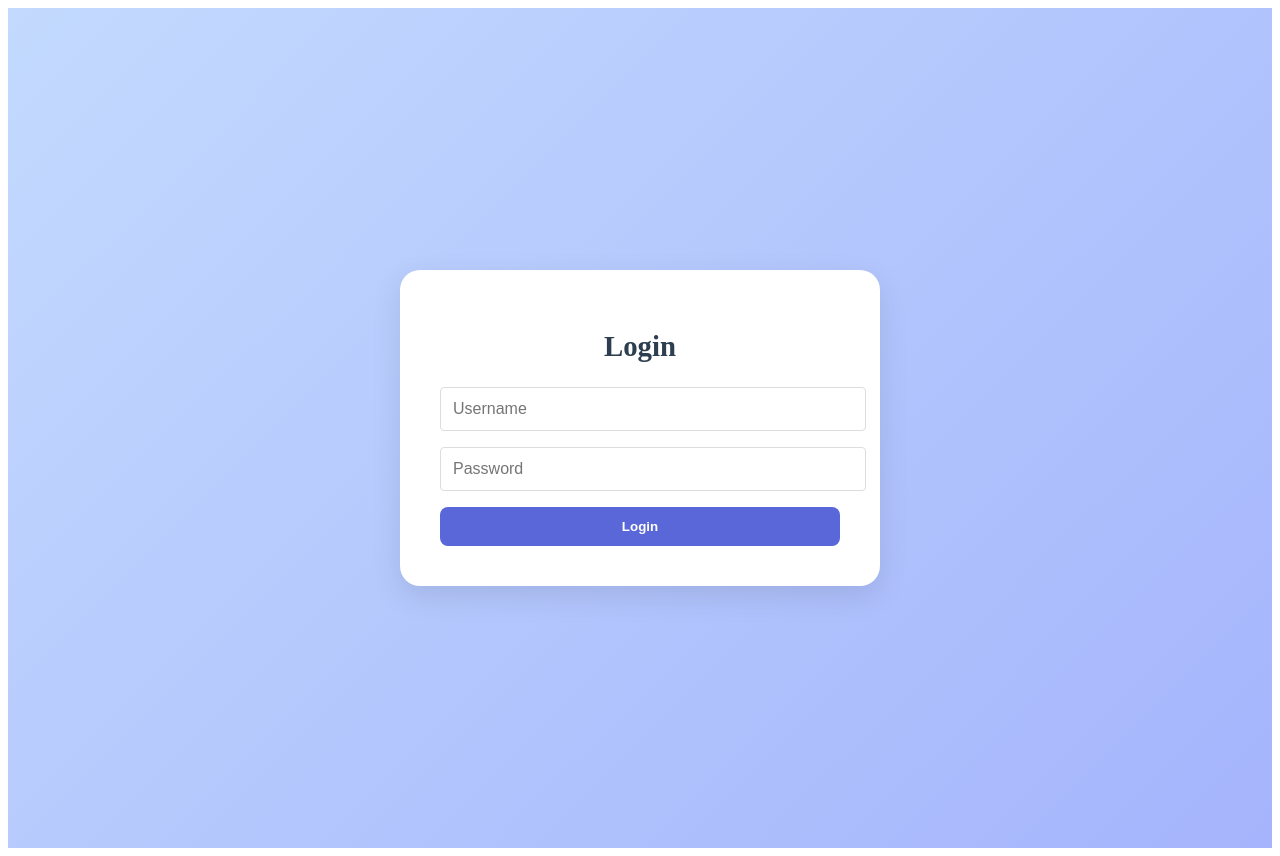
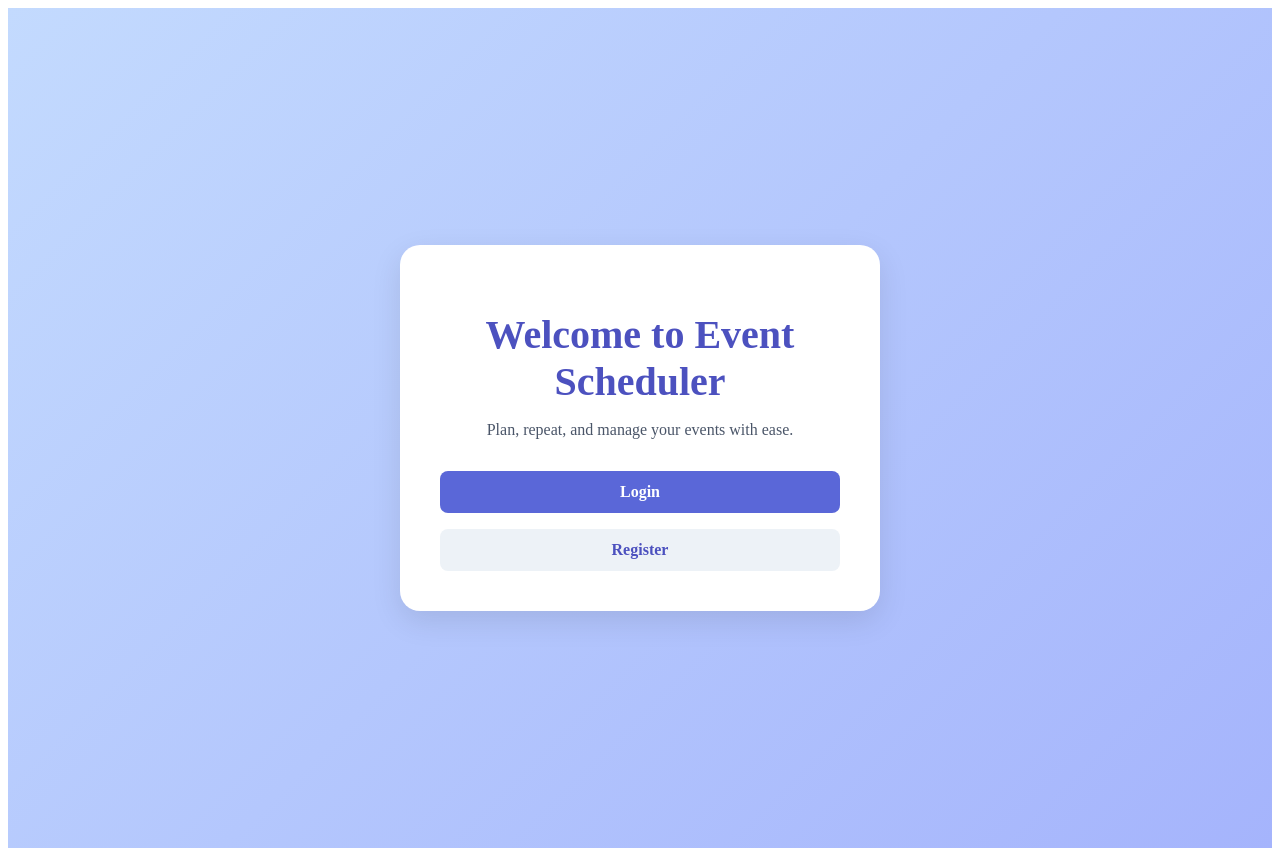
Before and after one commit to EstivKefelegn/Event-planner-full-stack-web-app, a React (Vite) app in the folder frontend/eventHandler/: page / in a window 1280 px wide. Before the commit this address led to /login. Built offline with nearby package versions, Linux system fonts and the light colour scheme.

Commit message:
Update App.tsx

```diff
--- a/frontend/eventHandler/src/App.tsx
+++ b/frontend/eventHandler/src/App.tsx
@@ -22,7 +22,7 @@
   return (
     <BrowserRouter>
       <Routes>
-        <Route path="/" element={<ProtectedRoute><Home /></ProtectedRoute>} />
+        <Route path="/" element={<Home />} />
         <Route path="/list" element={<ProtectedRoute><EventList /></ProtectedRoute>} />
         <Route path="/create" element={<ProtectedRoute><CreateEventForm /></ProtectedRoute>} />
         <Route path="/update/:eventId" element={<ProtectedRoute><UpdateEventForm /></ProtectedRoute>} />
```
